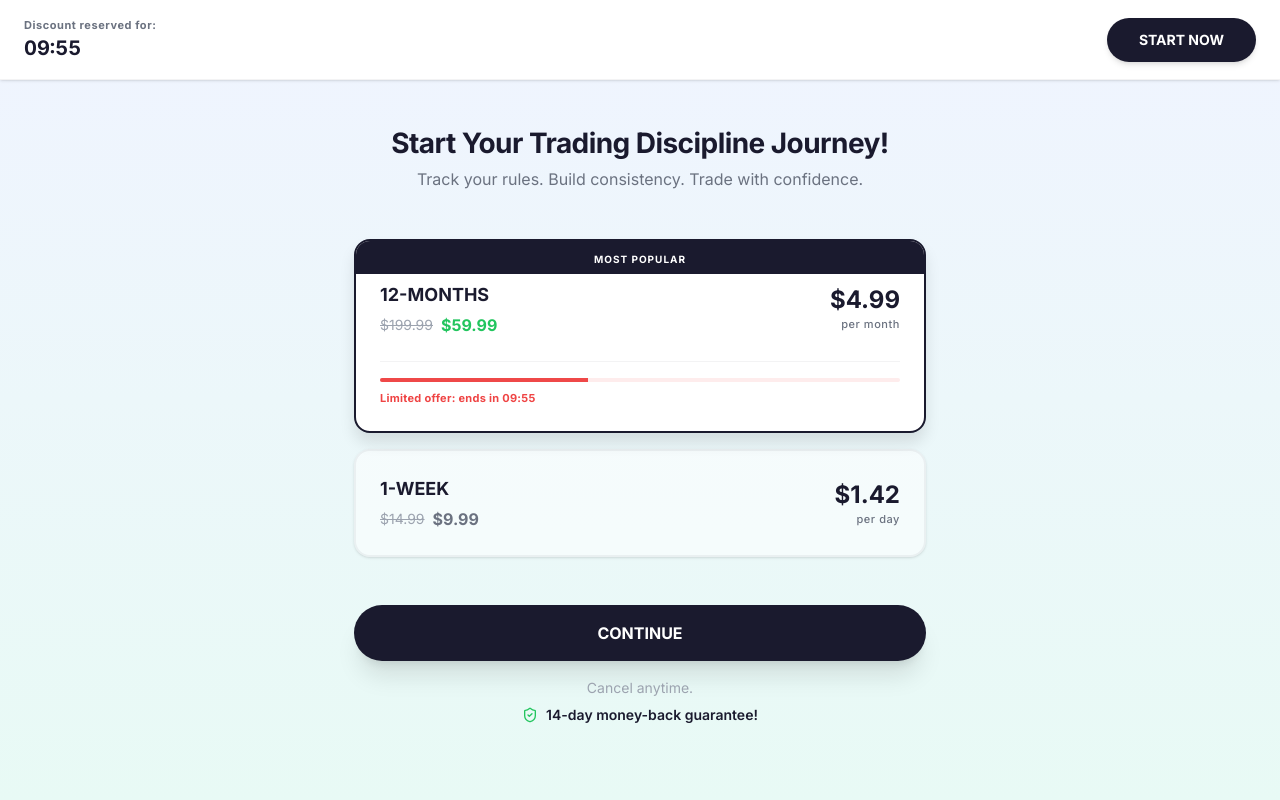
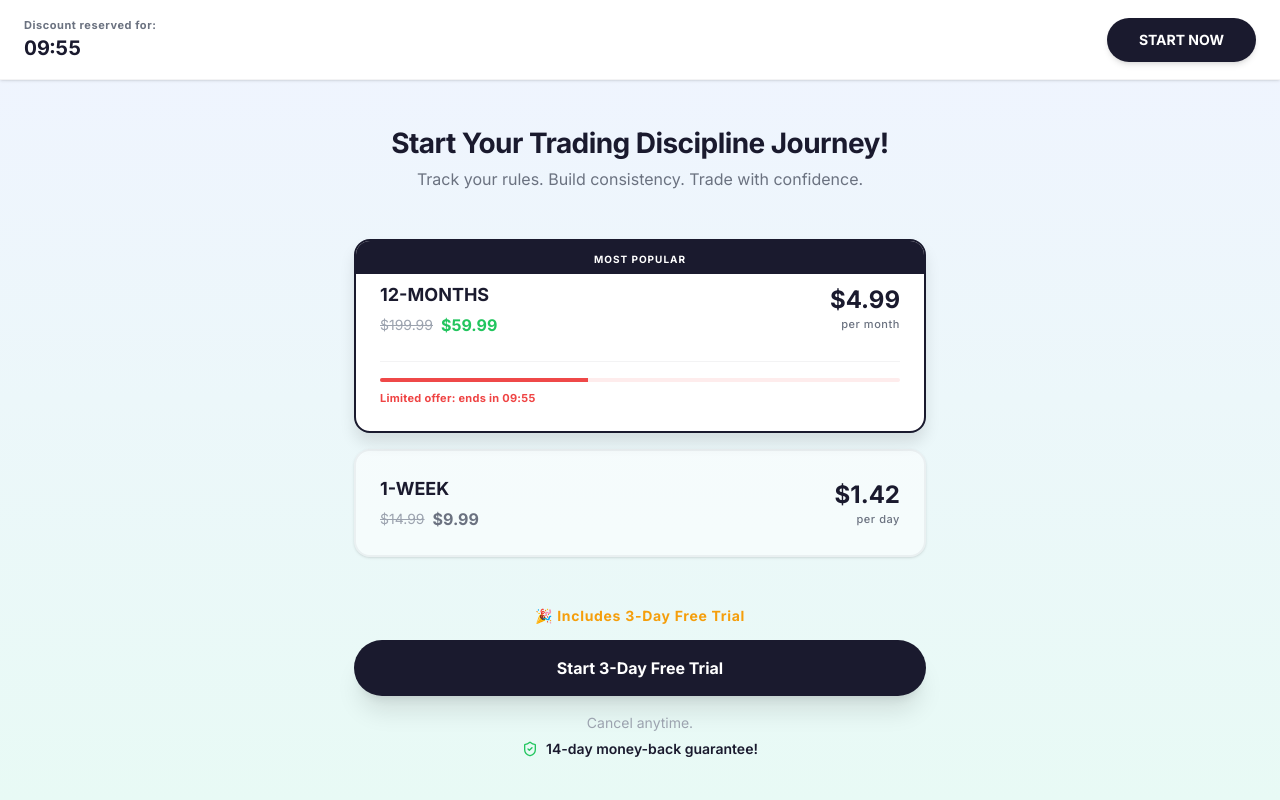
Before and after one commit to N-i-k-e-t/trading-4j1, a Next.js app in the folder rulesyci/: page /pricing in a window 1280 px wide. Shown: the top 800 px of the page. Built offline with nearby package versions, Linux system fonts and the light colour scheme.

Commit message:
Update UX copy to explicitly highlight 3-Day Free Trial

```diff
--- a/rulesyci/src/app/(marketing)/login/page.tsx
+++ b/rulesyci/src/app/(marketing)/login/page.tsx
@@ -48,7 +48,7 @@ export default function LoginPage() {
                     className="bg-white rounded-[24px] p-8 shadow-[0_2px_12px_rgba(0,0,0,0.06)]"
                 >
                     <h1 className="text-2xl font-bold text-[#1a1a2e] mb-2 text-center">Welcome back</h1>
-                    <p className="text-sm text-[#6b7280] mb-8 text-center">Continue your journey to trading discipline.</p>
+                    <p className="text-sm text-[#f59e0b] font-bold mb-8 text-center uppercase tracking-wide">Login to start or continue your 3-Day Trial</p>
 
                     {error && (
                         <div className="mb-6 p-4 bg-[#ef4444]/10 border border-[#ef4444]/20 rounded-xl text-xs text-[#ef4444] font-semibold text-center leading-relaxed">
@@ -108,10 +108,9 @@ export default function LoginPage() {
                             type="submit"
                             className="w-full h-14 bg-[#1a1a2e] text-white font-bold rounded-full shadow-lg hover:shadow-xl hover:translate-y-[-2px] transition-all mt-4"
                         >
-                            {isAuthorizedForPasswordless ? 'Instant Access' : 'Log In'}
+                            {isAuthorizedForPasswordless ? 'Instant Access' : 'Login / Start 3-Day Trial'}
                         </button>
                     </form>
-
 
                     <div className="relative my-8">
                         <div className="absolute inset-0 flex items-center">
--- a/rulesyci/src/app/pricing/page.tsx
+++ b/rulesyci/src/app/pricing/page.tsx
@@ -98,11 +98,14 @@ export default function PricingPage() {
                     </Link>
                 </div>
 
+                <p className="text-[14px] font-bold text-[#f59e0b] mb-3 uppercase tracking-wider">
+                    🎉 Includes 3-Day Free Trial
+                </p>
                 <Link
                     href="/signup"
                     className="w-full bg-[#1a1a2e] text-white h-14 flex items-center justify-center rounded-full text-base font-bold shadow-xl hover:translate-y-[-2px] transition-all mb-4"
                 >
-                    CONTINUE
+                    Start 3-Day Free Trial
                 </Link>
                 <p className="text-[14px] text-[#9ca3af] mb-1">Cancel anytime.</p>
                 <div className="flex items-center justify-center gap-2 text-[14px] font-semibold text-[#1a1a2e] mb-20">
--- a/rulesyci/src/app/signup/page.tsx
+++ b/rulesyci/src/app/signup/page.tsx
@@ -41,7 +41,7 @@ export default function SignupPage() {
                     className="bg-white rounded-[24px] p-8 shadow-[0_2px_12px_rgba(0,0,0,0.06)]"
                 >
                     <h1 className="text-2xl font-bold text-[#1a1a2e] mb-2 text-center">Create your account</h1>
-                    <p className="text-sm text-[#6b7280] mb-8 text-center">Start your journey to trading discipline.</p>
+                    <p className="text-sm text-[#f59e0b] font-bold mb-8 text-center uppercase tracking-wide">Start your 3-Day Free Trial</p>
 
                     <form onSubmit={handleSubmit} className="flex flex-col gap-4">
                         <div className="flex flex-col gap-1.5">
@@ -94,7 +94,7 @@ export default function SignupPage() {
                         </div>
 
                         <button className="w-full h-14 bg-[#1a1a2e] text-white font-bold rounded-full shadow-lg hover:shadow-xl hover:translate-y-[-2px] transition-all mt-4">
-                            Create Account
+                            Start 3-Day Free Trial
                         </button>
                     </form>
 
```
